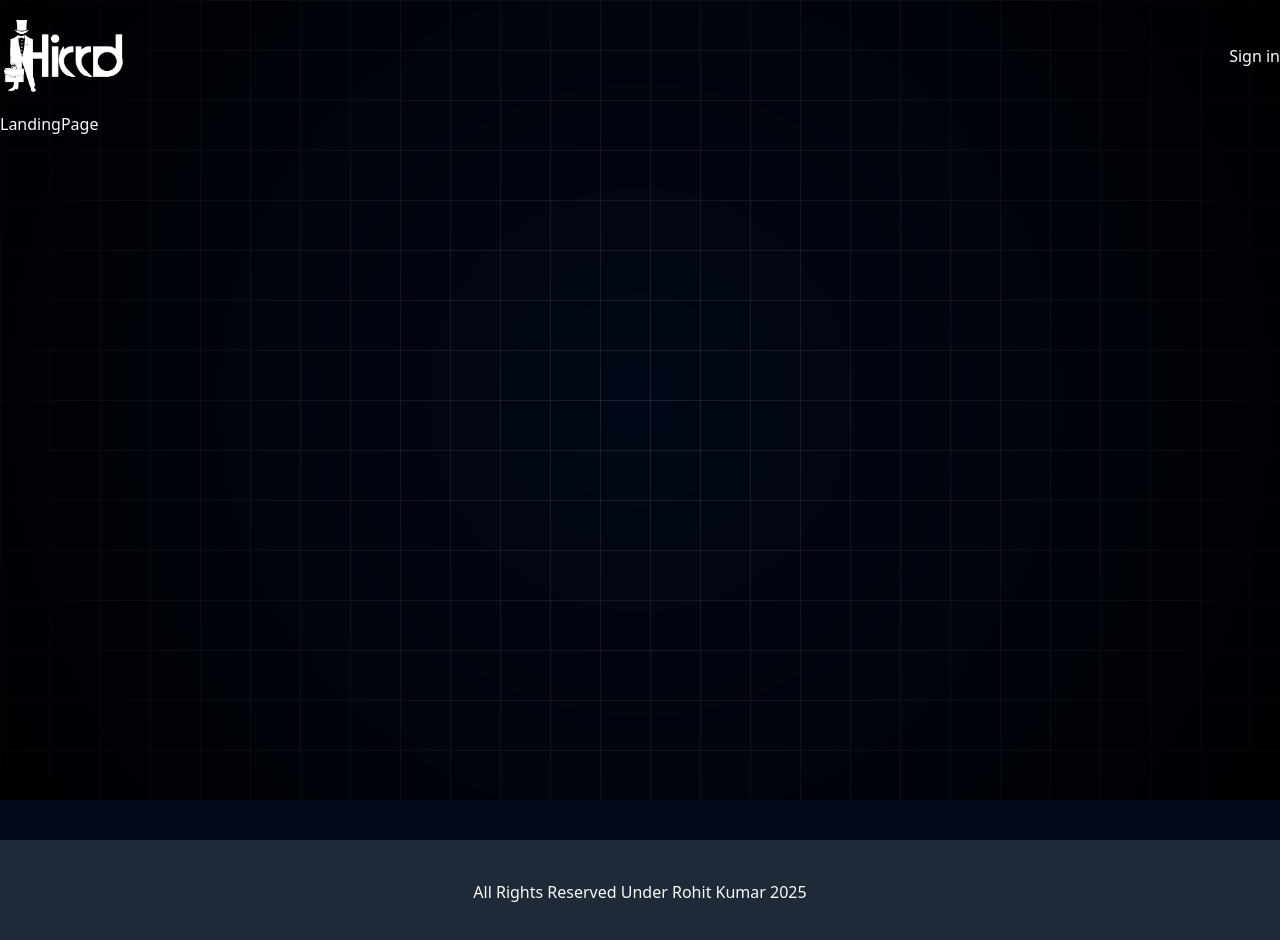
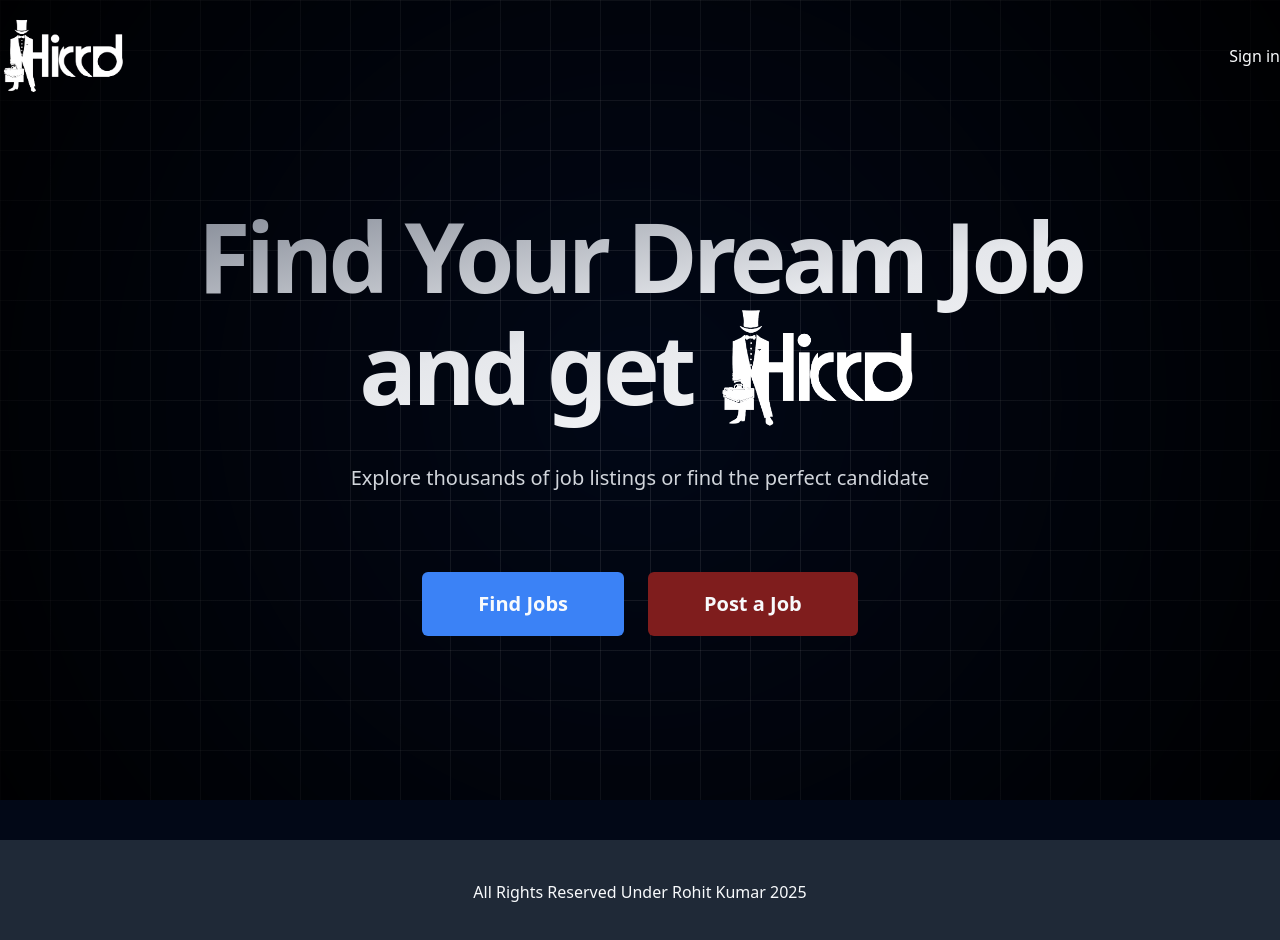
Before and after one commit to RohitKumar-tech/Job_Portal, a React (Vite) app: page / in a window 1280 px wide. Shown: the top 940 px of the page. Built offline with nearby package versions, Linux system fonts and the light colour scheme; no server answers.

Commit message:
half completed the Landing page

```diff
--- a/package.json
+++ b/package.json
@@ -11,6 +11,7 @@
   },
   "dependencies": {
     "@clerk/clerk-react": "^5.22.11",
+    "@clerk/themes": "^2.2.16",
     "@radix-ui/react-accordion": "^1.2.3",
     "@radix-ui/react-dialog": "^1.1.6",
     "@radix-ui/react-label": "^2.1.2",
--- a/src/components/header.jsx
+++ b/src/components/header.jsx
@@ -7,7 +7,7 @@
     <>
       <nav className="py-4 flex justify-between items-center">
         <Link>
-          <img src="/logo.png" className="h-20" />
+          <img src="/logo.png" alt="hirrd" className="h-20" />
         </Link>
 
         {/* <Button varient="outline">Login</Button> */}
--- a/src/components/ui/button.jsx
+++ b/src/components/ui/button.jsx
@@ -17,12 +17,14 @@
         secondary:
           "bg-secondary text-secondary-foreground hover:bg-secondary/80",
         ghost: "hover:bg-accent hover:text-accent-foreground",
+        blue: "bg-blue-500 hover:bg-blue-600",
         link: "text-primary underline-offset-4 hover:underline",
       },
       size: {
         default: "h-10 px-4 py-2",
         sm: "h-9 rounded-md px-3",
         lg: "h-11 rounded-md px-8",
+        xl: "h-14 sm:h-16 rounded-md px-14 text-lg sm:text-xl font-bold",
         icon: "h-10 w-10",
       },
     },
--- a/src/index.css
+++ b/src/index.css
@@ -57,6 +57,17 @@
     --chart-5: 340 75% 55%
   }
 }
+
+@layer utilities {
+  .gradient{
+    @apply bg-gradient-to-br from-gray-500 via-gray-200 to-white;
+  }
+
+  .gradient-title{
+    @apply gradient text-transparent bg-clip-text;
+  }
+}
+
 @layer base {
   * {
     @apply border-border;
--- a/src/main.jsx
+++ b/src/main.jsx
@@ -3,17 +3,22 @@
 import App from './App.jsx'
 import './index.css'
 import { ClerkProvider } from '@clerk/clerk-react'
+import { shadesOfPurple } from '@clerk/themes'
 
 // Import your Publishable Key
-const PUBLISHABLE_KEY = import.meta.env.VITE_CLERK_PUBLISHABLE_KEY
+const PUBLISHABLE_KEY = import.meta.env.VITE_CLERK_PUBLISHABLE_KEY;
 
 if (!PUBLISHABLE_KEY) {
-  throw new Error("Missing Publishable Key")
+  throw new Error("Missing Publishable Key");
 }
 
 ReactDOM.createRoot(document.getElementById('root')).render(
   <React.StrictMode>
-    <ClerkProvider publishableKey={PUBLISHABLE_KEY} afterSignOutUrl="/">
+    <ClerkProvider
+    appearance={{
+      baseTheme: shadesOfPurple,
+    }}
+    publishableKey={PUBLISHABLE_KEY} afterSignOutUrl="/">
       <App />
     </ClerkProvider>
   </React.StrictMode>,
--- a/src/pages/landing.jsx
+++ b/src/pages/landing.jsx
@@ -1,5 +1,46 @@
+import { Link } from "react-router-dom";
+import { Button } from "../components/ui/button";
+
 const LandingPage = () => {
-    return <div>LandingPage</div>;
+    return (
+        <main className="flex flex-col gap-10 sm:gap-20 py-10 sm:py-20">
+            <section className="text-center">
+                <h1 className="flex flex-col items-center justify-start gradient-title text-4xl font-extrabold sm:text-6xl lg:text-8xl tracking-tighter py-4">
+                    Find Your Dream Job {" "}
+                    <span className="flex items-center gap-2 sm:gap-6">
+                        and get {" "}
+                        <img
+                            src="/logo.png"
+                            alt="hirrd"
+                            className="h-14 sm:h-24 lg:h-32"
+                        />
+                    </span>
+                </h1>
+                <p className="text-gray-300 sm:mt-4 text-xs sm:text-xl">
+                    Explore thousands of job listings or find the perfect candidate
+                </p>
+            </section>
+
+            <div className="flex gap-6 justify-center">
+                <Link to='/jobs'>
+                    <Button variant="blue" size="xl" >Find Jobs</Button>
+                </Link>
+                <Link to='/post-job'>
+                    <Button variant="destructive" size="xl" >Post a Job</Button>
+                </Link>
+            </div>
+
+            {/* carousel */}
+
+            {/* banner */}
+
+            <section>
+                {/* cards */}
+            </section>
+
+            {/* Accordion */}
+        </main>
+    )
 };
 
 export default LandingPage;
--- a/src/utils/supabase.js
+++ b/src/utils/supabase.js
@@ -4,4 +4,16 @@
 const supabaseKey = import.meta.env.VITE_SUPABASE_ANON_KEY;
 const supabase = createClient(supabaseUrl, supabaseKey);
 
+const supabaseClient = async(supabaseAccessToken) => {
+    const supabase = createClient(supabaseUrl , supabaseKey , {
+        global: {
+            headers: {
+                Authorization: `Bearer ${supabaseAccessToken}`,
+            },
+        },
+    });
+
+    return supabase;
+};
+
 export default supabase;
```
Also changed, not shown: 2 other files (tests, documents, lock files or other folders).
